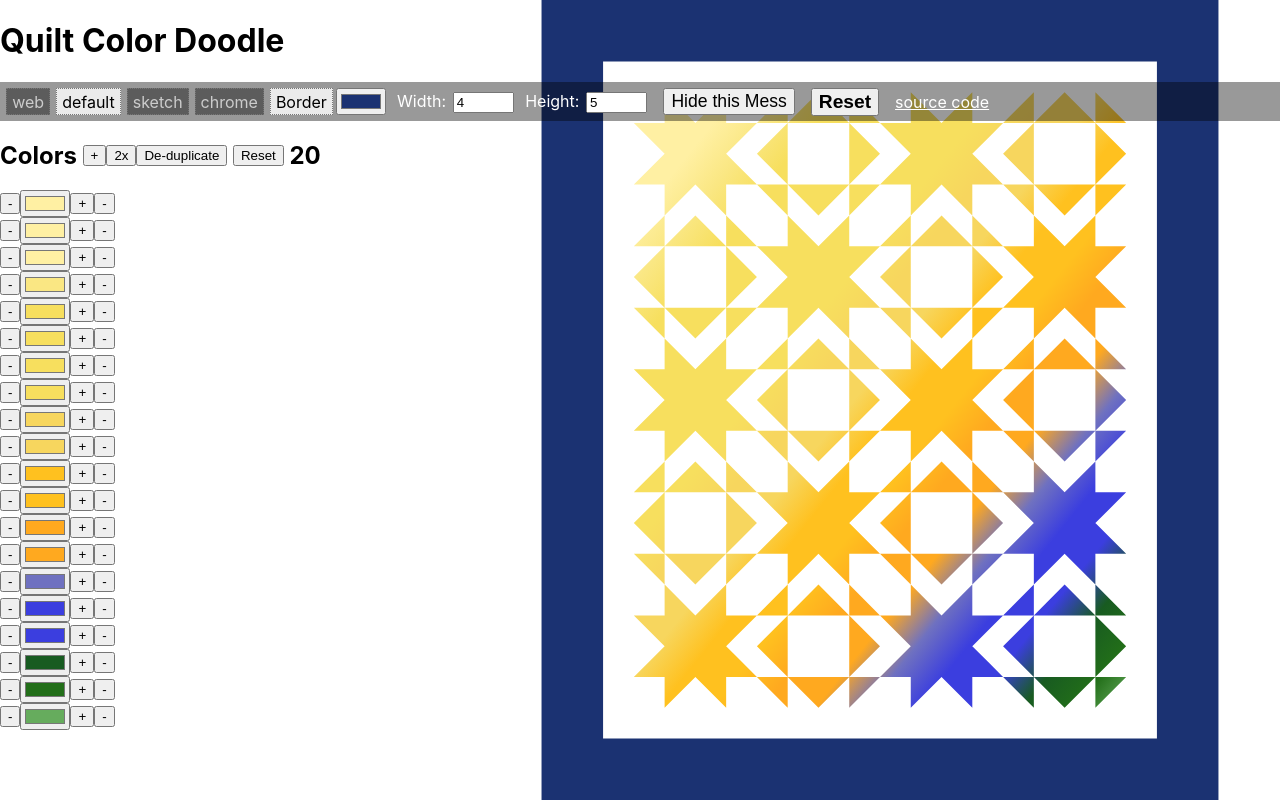
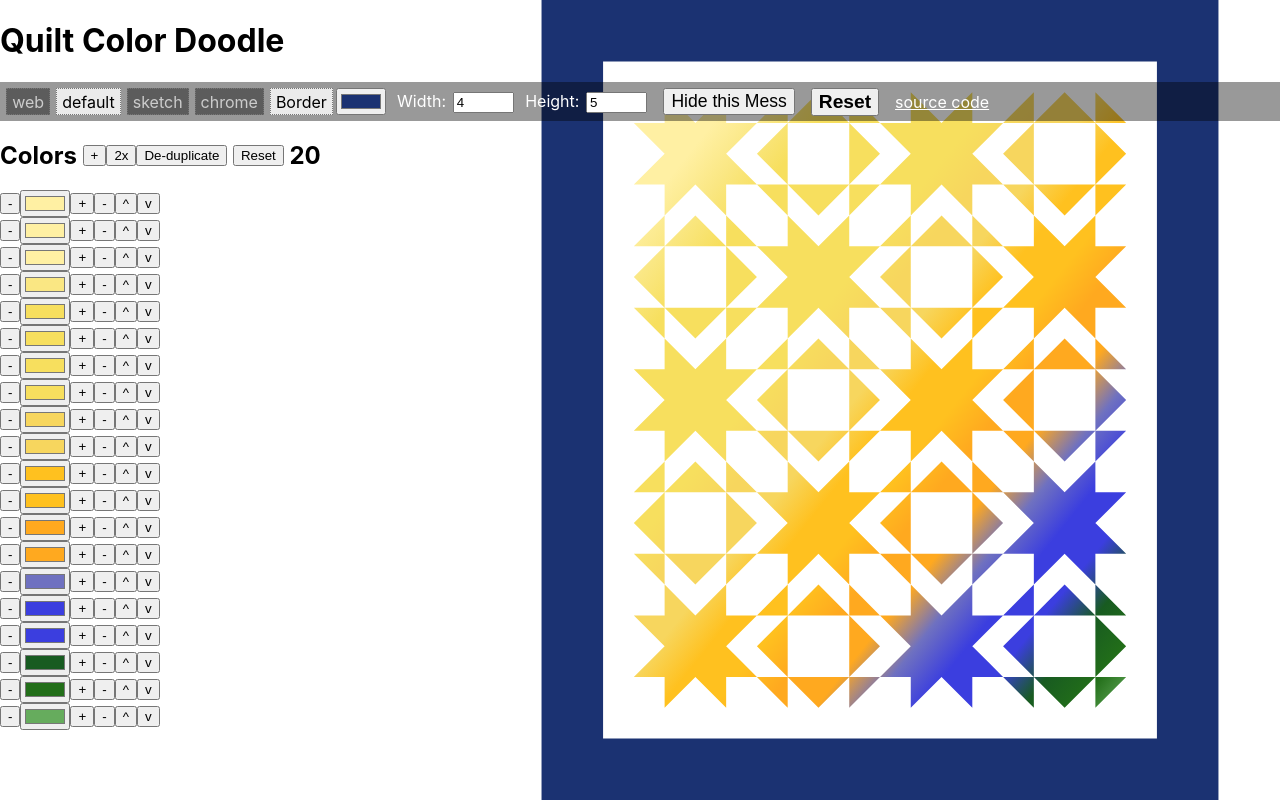
Before and after one commit to neolefty/quilt, a React (Create React App) app: page / in a window 1280 px wide. Built offline with nearby package versions, Linux system fonts and the light colour scheme.

Commit message:
move colors

```diff
--- a/src/App.tsx
+++ b/src/App.tsx
@@ -24,6 +24,8 @@ const App: React.FC = () => {
     const addColor = () => dispatch({ type: "add color" })
     const doubleColors = (value?: number) => dispatch({ type: "double colors", value })
     const removeColor = (index: number) => dispatch({ type: "remove color", index })
+    const moveColor = (origin: number, delta: number) => dispatch({ type: "move color", origin, delta })
+
     const togglePicker = (name: string) => dispatch({ type: "toggle picker", name })
     const toggleShowBorder = () => dispatch({ type: 'show border', value: !state.showBorder })
     const setQuiltSize = (value: Point) => dispatch({ type: 'change quilt size', value })
@@ -60,6 +62,7 @@ const App: React.FC = () => {
                             change={changeColor}
                             reset={resetColor}
                             dedup={dedup}
+                            move={moveColor}
                         />
                     </div>
                     {
--- a/src/Colors.tsx
+++ b/src/Colors.tsx
@@ -13,6 +13,7 @@ interface ColorsProps {
     change: (index: number, color: string) => void
     reset: () => void
     dedup: () => void
+    move: (origin: number, delta: number) => void
 }
 
 export const Colors = (props: ColorsProps) => {
@@ -55,6 +56,8 @@ export const Colors = (props: ColorsProps) => {
                         }
                         <button onClick={() => props.double(index)}>+</button>
                         <button onClick={() => props.remove(index)}>-</button>
+                        <button onClick={() => props.move(index, -1)}>^</button>
+                        <button onClick={() => props.move(index, 1)}>v</button>
                     </div>
                 ))
             }
--- a/src/Reducer.ts
+++ b/src/Reducer.ts
@@ -49,6 +49,14 @@ export const AppReducer: AppReducerType = (state: AppState, action: AppAction) =
                     })
                 )
             }
+        case "move color":
+            let dest = action.origin + action.delta
+            if (dest < 0) dest = state.colors.size - 1 // wrap to end
+            if (dest >= state.colors.size) dest = 0 // wrap to start
+            return {
+                ...state,
+                colors: state.colors.remove(action.origin).insert(dest, state.colors.get(action.origin, "#000"))
+            }
         case "border color":
             return {
                 ...state,
```
Also changed, not shown: src/Action.ts (+7 -1 lines).
